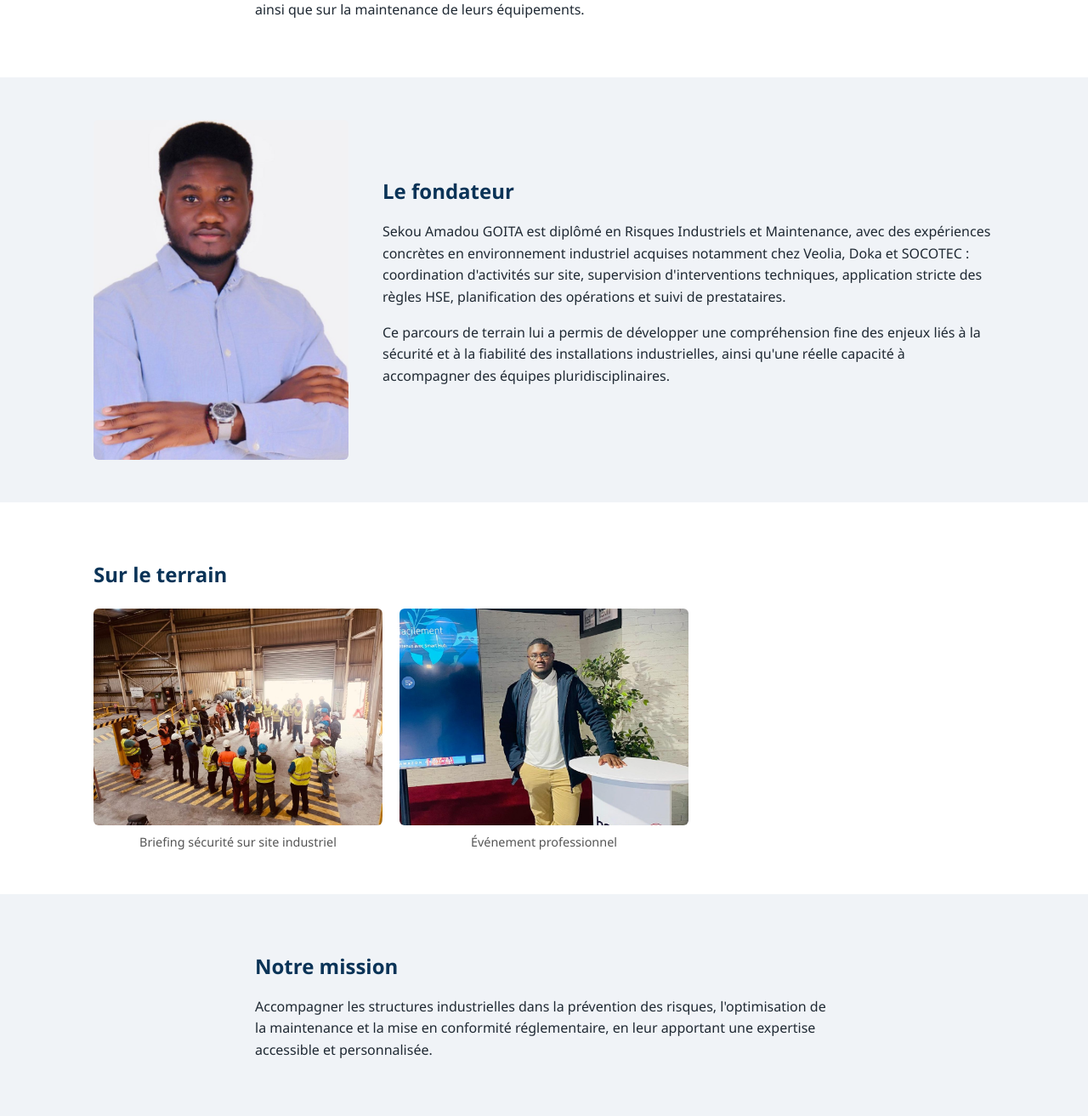
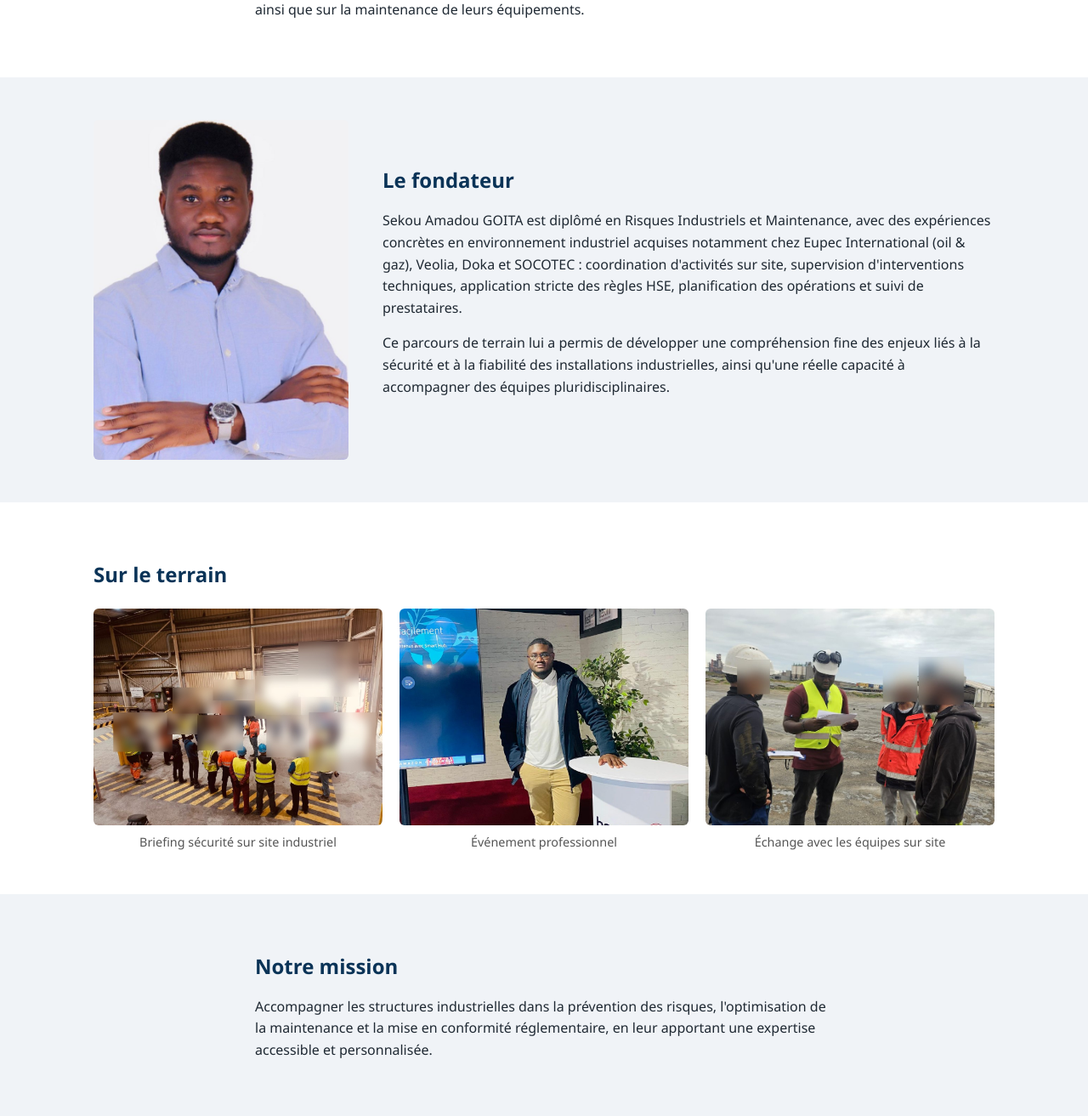
Before and after one commit to BassGoita/Web-site-CIRIM, a Flask app: page /a-propos/ in a window 1280 px wide. Shown: the part 292-1605 px from the top of the page at 85% size. Run offline with Flask 3, Linux system fonts and the light colour scheme.

Commit message:
Floute les visages des autres personnes sur les photos de terrain
Seul l'animateur (fondateur) reste identifiable, conformément au droit
à l'image des autres personnes présentes sur les photos. Ajoute aussi
une nouvelle photo (échange avec les équipes, documents à la main) à
la galerie de la page À propos.

Co-Authored-By: Claude Sonnet 5 <noreply@anthropic.com>

```diff
--- a/templates/apropos.html
+++ b/templates/apropos.html
@@ -36,7 +36,7 @@
                 <p>
                     {{ coord.fondateur }} est diplômé en Risques Industriels et
                     Maintenance, avec des expériences concrètes en environnement
-                    industriel acquises notamment chez Veolia, Doka et SOCOTEC :
+                    industriel acquises notamment chez Eupec International (oil & gaz), Veolia, Doka et SOCOTEC :
                     coordination d'activités sur site, supervision d'interventions
                     techniques, application stricte des règles HSE, planification des
                     opérations et suivi de prestataires.
@@ -68,6 +68,12 @@
                      alt="{{ coord.fondateur }} lors d'un événement professionnel">
                 <figcaption>Événement professionnel</figcaption>
             </figure>
+
+            <figure>
+                <img src="{{ url_for('static', filename='img/fondateur-briefing-documents.jpg') }}"
+                     alt="{{ coord.fondateur }} échangeant avec des équipes sur site, documents à la main">
+                <figcaption>Échange avec les équipes sur site</figcaption>
+            </figure>
         </div>
     </div>
 </section>
```
Also changed, not shown: static/img/fondateur-briefing-documents.jpg (added), static/img/fondateur-terrain.jpg.
